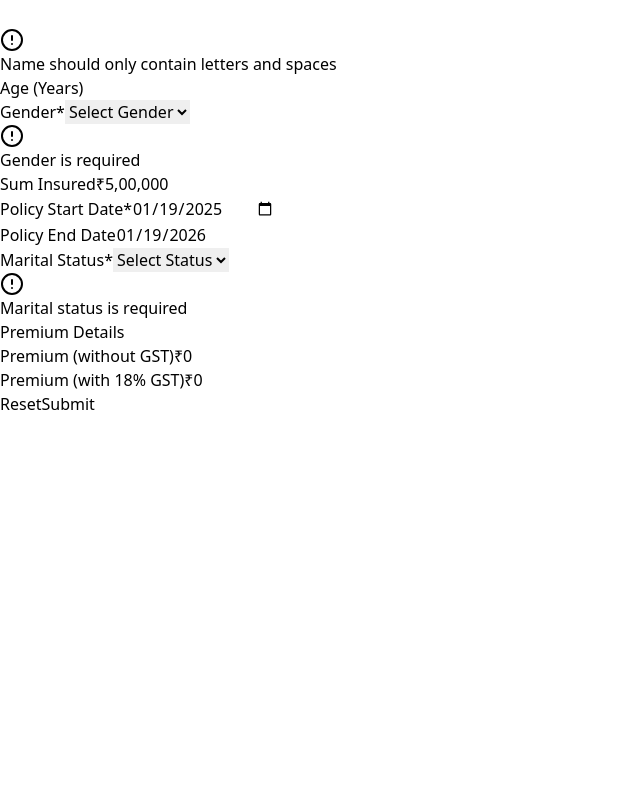
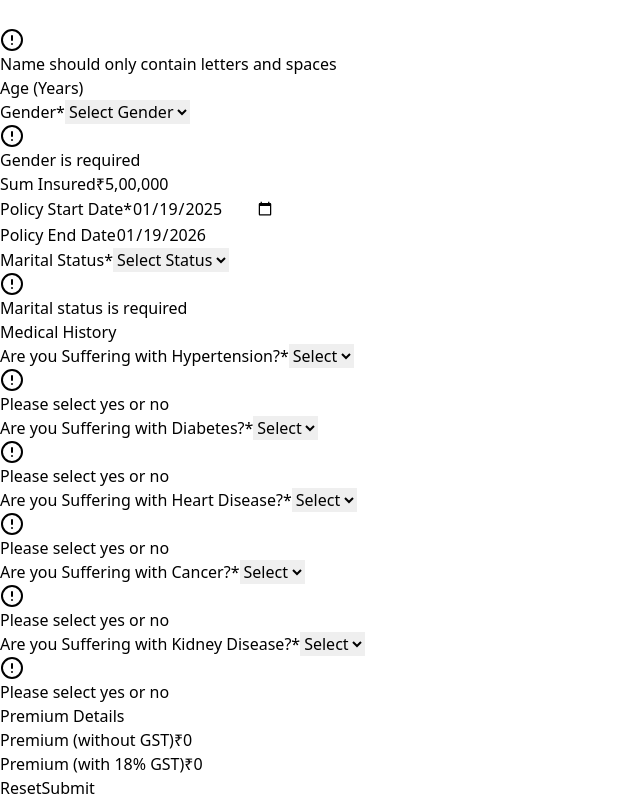
Before and after one commit to pratikfulkar/welin, a React (Vite) app: page /partner/aiocd in a window 1280 px wide. Shown: the part 1422-2222 px from the top of the page, without its empty margins (0-640 px from the left). Before the commit the page ends 1838 px from the top, so only its background shows below. Built offline with nearby package versions, Linux system fonts and the light colour scheme.

Commit message:
added new form fileds

```diff
--- a/src/pages/Partner.jsx
+++ b/src/pages/Partner.jsx
@@ -94,7 +94,18 @@ const PartnerForm = () => {
     policyEndDate: getEndDate(getTodayDate()), // Calculate based on today
     maritalStatus: '',
     premiumWithoutGst: 0,
-    premiumWithGst: 0
+    premiumWithGst: 0,
+        // New medical history fields
+        hasHypertension: '',
+        hypertensionYears: '',
+        hasDiabetes: '',
+        diabetesYears: '',
+        hasHeartDisease: '',
+        heartDiseaseYears: '',
+        hasCancer: '',
+        cancerYears: '',
+        hasKidneyDisease: '',
+        kidneyDiseaseYears: ''
   };
 
   const [formData, setFormData] = useState(initialState);
@@ -130,6 +141,42 @@ const PartnerForm = () => {
       newErrors.maritalStatus = 'Marital status is required';
     }
 
+        // Medical history validations
+        if (!formData.hasHypertension) {
+            newErrors.hasHypertension = 'Please select yes or no';
+          }
+          if (formData.hasHypertension === 'Yes' && !formData.hypertensionYears) {
+            newErrors.hypertensionYears = 'Please specify the number of years';
+          }
+
+          if (!formData.hasDiabetes) {
+            newErrors.hasDiabetes = 'Please select yes or no';
+          }
+          if (formData.hasDiabetes === 'Yes' && !formData.diabetesYears) {
+            newErrors.diabetesYears = 'Please specify the number of years';
+          }
+
+          if (!formData.hasHeartDisease) {
+            newErrors.hasHeartDisease = 'Please select yes or no';
+          }
+          if (formData.hasHeartDisease === 'Yes' && !formData.heartDiseaseYears) {
+            newErrors.heartDiseaseYears = 'Please specify the number of years';
+          }
+
+          if (!formData.hasCancer) {
+            newErrors.hasCancer = 'Please select yes or no';
+          }
+          if (formData.hasCancer === 'Yes' && !formData.cancerYears) {
+            newErrors.cancerYears = 'Please specify the number of years';
+          }
+
+          if (!formData.hasKidneyDisease) {
+            newErrors.hasKidneyDisease = 'Please select yes or no';
+          }
+          if (formData.hasKidneyDisease === 'Yes' && !formData.kidneyDiseaseYears) {
+            newErrors.kidneyDiseaseYears = 'Please specify the number of years';
+          }
+
     setErrors(newErrors);
     setIsFormValid(Object.keys(newErrors).length === 0);
   };
@@ -152,6 +199,12 @@ const PartnerForm = () => {
       // Calculate end date if start date changes
       if (name === 'policyStartDate') {
         newData.policyEndDate = getEndDate(value);
+      }
+
+       // Reset years if condition is set to No
+       if (name.startsWith('has') && value === 'No') {
+        const yearsField = name.replace('has', '').toLowerCase() + 'Years';
+        newData[yearsField] = '';
       }
 
       return newData;
@@ -186,6 +239,61 @@ const PartnerForm = () => {
       {children}<span className="text-red-500 ml-1">*</span>
     </span>
   );
+
+ // Medical History Field Component
+ const MedicalConditionField = ({ condition, years, conditionLabel }) => {
+    const hasCondition = `has${condition}`;
+    const conditionYears = `${condition.toLowerCase()}Years`;
+
+    return (
+      <div className="space-y-4">
+        <div>
+          <RequiredLabel>{`Are you Suffering with ${conditionLabel}?`}</RequiredLabel>
+          <select
+            name={hasCondition}
+            value={formData[hasCondition]}
+            onChange={handleChange}
+            className={`mt-1 w-full px-4 py-2 border rounded-md focus:ring-2 focus:ring-blue-500 ${
+              errors[hasCondition] ? 'border-red-500' : 'border-gray-300'
+            }`}
+          >
+            <option value="">Select</option>
+            <option value="Yes">Yes</option>
+            <option value="No">No</option>
+          </select>
+          {errors[hasCondition] && (
+            <div className="text-red-500 text-xs mt-1 flex items-center">
+              <AlertCircle className="w-4 h-4 mr-1" />
+              {errors[hasCondition]}
+            </div>
+          )}
+        </div>
+
+        {formData[hasCondition] === 'Yes' && (
+          <div>
+            <RequiredLabel>How Many Years?</RequiredLabel>
+            <input
+              type="number"
+              name={conditionYears}
+              value={formData[conditionYears]}
+              onChange={handleChange}
+              min="0"
+              max="99"
+              className={`mt-1 w-full px-4 py-2 border rounded-md focus:ring-2 focus:ring-blue-500 ${
+                errors[conditionYears] ? 'border-red-500' : 'border-gray-300'
+              }`}
+            />
+            {errors[conditionYears] && (
+              <div className="text-red-500 text-xs mt-1 flex items-center">
+                <AlertCircle className="w-4 h-4 mr-1" />
+                {errors[conditionYears]}
+              </div>
+            )}
+          </div>
+        )}
+      </div>
+    );
+  };
 
 
   return (
@@ -396,6 +504,37 @@ const PartnerForm = () => {
               )}
             </div>
           </div>
+           {/* Medical History Section */}
+           <div className="mt-8 bg-gray-50 p-4 rounded-lg">
+              <h3 className="text-lg font-medium text-gray-900 mb-4">Medical History</h3>
+              <div className="grid grid-cols-1 md:grid-cols-2 gap-6">
+                <MedicalConditionField
+                  condition="Hypertension"
+                  years="hypertensionYears"
+                  conditionLabel="Hypertension"
+                />
+                <MedicalConditionField
+                  condition="Diabetes"
+                  years="diabetesYears"
+                  conditionLabel="Diabetes"
+                />
+                <MedicalConditionField
+                  condition="HeartDisease"
+                  years="heartDiseaseYears"
+                  conditionLabel="Heart Disease"
+                />
+                <MedicalConditionField
+                  condition="Cancer"
+                  years="cancerYears"
+                  conditionLabel="Cancer"
+                />
+                <MedicalConditionField
+                  condition="KidneyDisease"
+                  years="kidneyDiseaseYears"
+                  conditionLabel="Kidney Disease"
+                />
+              </div>
+            </div>
 
           {/* Premium Information */}
           <div className="mt-8 bg-gray-50 p-4 rounded-lg">
```
